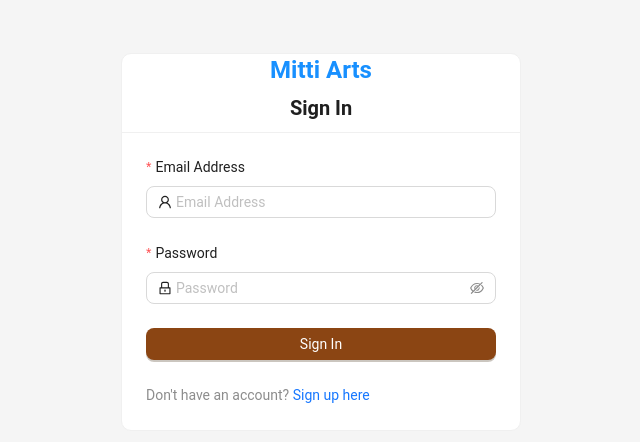
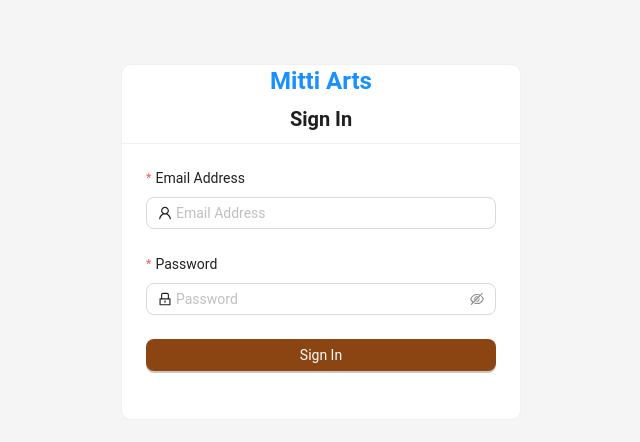
Before and after one commit to chidupudi/Mittiarts-Invoice, a React (Create React App) app: page /login in a window 1280 px wide. Shown: the part 158-600 px from the top of the page, without its empty margins (319-959 px from the left). Built offline with nearby package versions, Linux system fonts and the light colour scheme; no server answers.

Commit message:
users created

```diff
--- a/src/App.js
+++ b/src/App.js
@@ -14,7 +14,6 @@
 
 // Components
 import Login from './components/auth/Login';
-import Register from './components/auth/Register';
 import DashboardLayout from './components/dashboard/DashboardLayout';
 import Dashboard from './components/dashboard/Dashboard';
 import ProductList from './components/products/ProductList';
@@ -136,7 +135,6 @@
       <Routes>
         {/* Public routes */}
         <Route path="/login" element={<Login />} />
-        <Route path="/register" element={<Register />} />
 
         {/* Protected routes */}
         <Route
--- a/src/components/auth/Login.js
+++ b/src/components/auth/Login.js
@@ -97,11 +97,6 @@
               {isLoading ? 'Signing In...' : 'Sign In'}
             </Button>
           </Form.Item>
-
-          <Text type="secondary">
-            Don't have an account?{' '}
-            <Link to="/register">Sign up here</Link>
-          </Text>
         </Form>
       </Card>
     </div>
```
